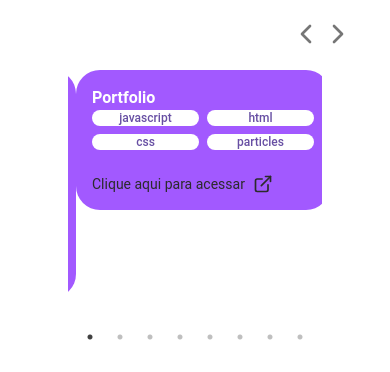
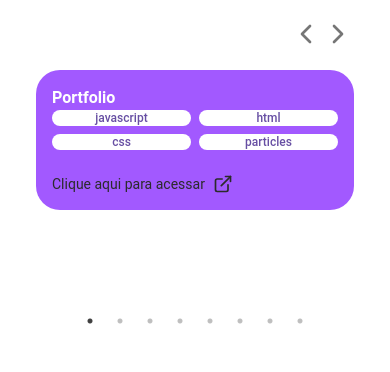
Before and after one commit to bamarcheti/my-resume, a React (Create React App) app: page /projetos in a window 390 px wide. Shown: the part 232-604 px from the top of the page. Built offline with nearby package versions, Linux system fonts and the light colour scheme; no server answers.

Commit message:
fix: Ajustando responsividade slide

```diff
--- a/src/modules/Projects/components/HighlightedProjects.tsx
+++ b/src/modules/Projects/components/HighlightedProjects.tsx
@@ -29,7 +29,7 @@ export const HighlightedProjects = () => {
         }
       },
       {
-        breakpoint: 768,
+        breakpoint: 425,
         settings: {
           slidesToShow: 1,
           slidesToScroll: 1
@@ -64,18 +64,17 @@ export const HighlightedProjects = () => {
         />
       </div>
 
-      <div className="w-full px-8">
+      <div className="w-full">
         <Slider ref={sliderRef} {...settings}>
           {highlights.map((highlight, index) => (
-            <div key={index} className="mx-2">
             <ProjectCard
+              key={index}
               name={highlight.name}
               html_url={highlight.html_url}
               topics={highlight.topics}
               homepage={highlight.homepage}
               previewImageUrl={highlight.previewImageUrl}
             />
-            </div>
           ))}
         </Slider>
       </div>
```
Lines whose indentation alone changed are shown as unchanged.
